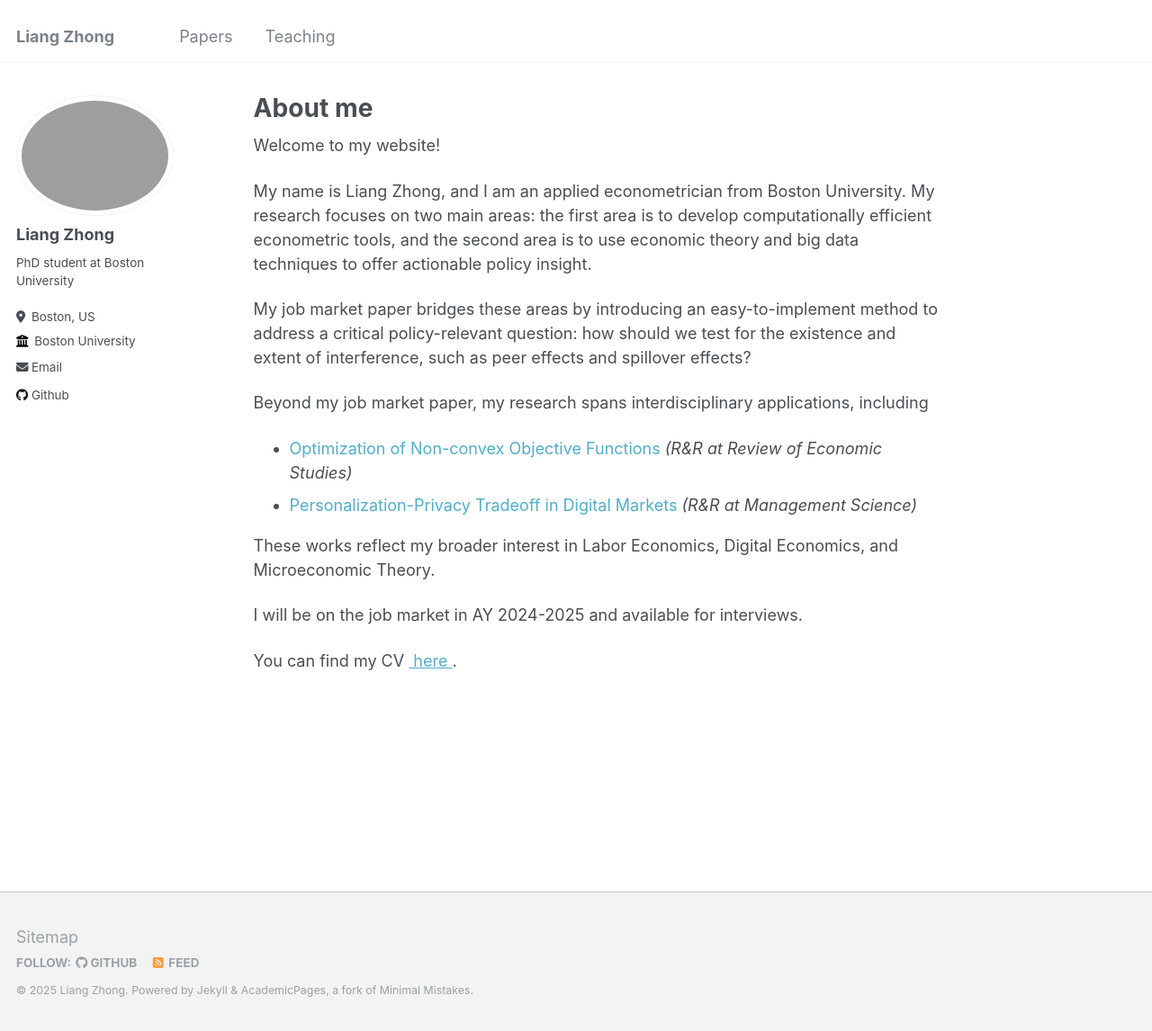
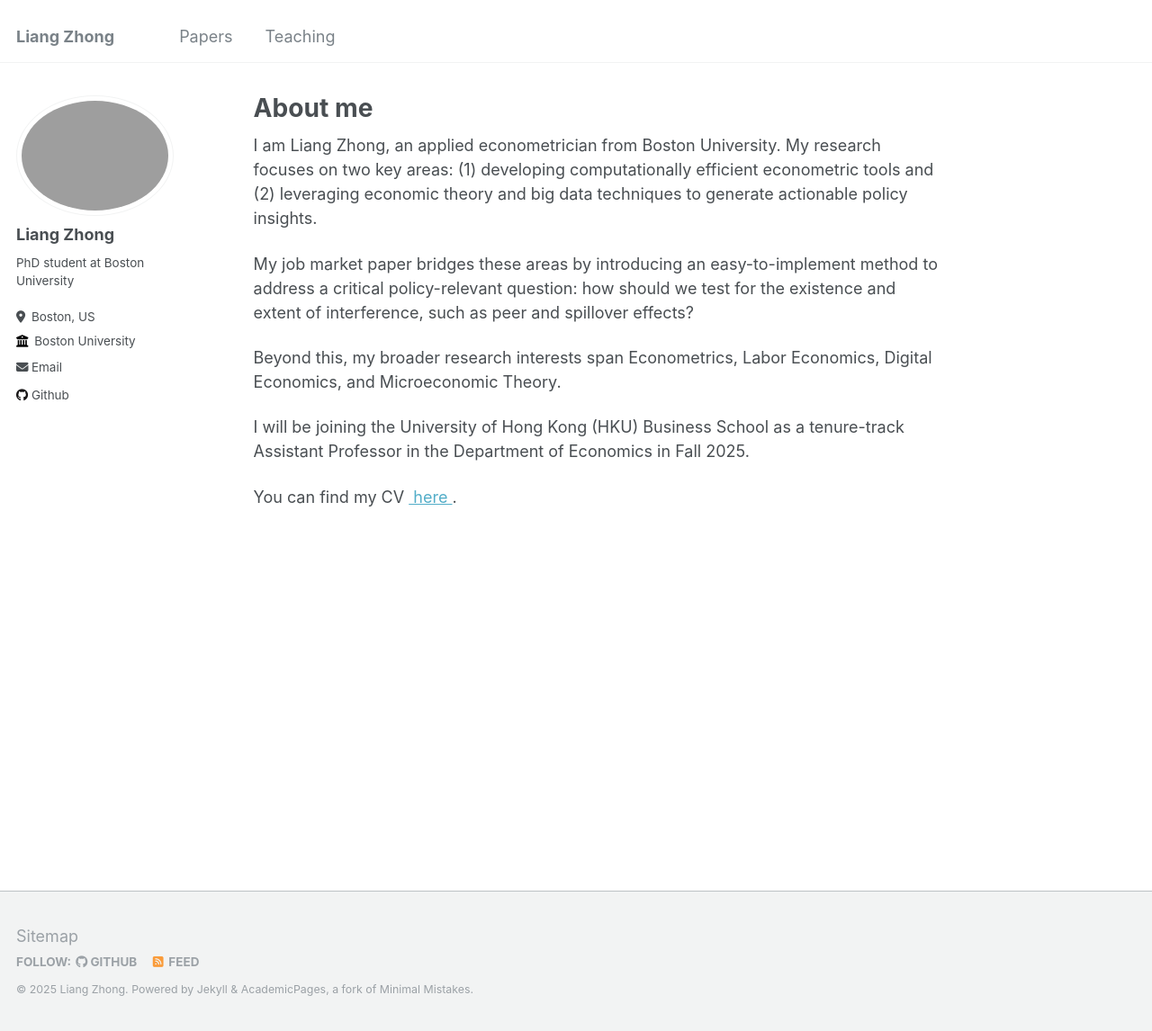
Before and after one commit to samzl1/samzl1.github.io, a Jekyll site: the page built from _pages/about.md, in a window 1280 px wide and 1146 px high. Shown: the whole window at 90% size. Built offline with Jekyll 4.4.1, drawn with Linux system fonts in a browser that asks for light colours.

Commit message:
Update about.md

```diff
--- a/_pages/about.md
+++ b/_pages/about.md
@@ -7,18 +7,12 @@ redirect_from:
   - /about.html
 ---
 
-Welcome to my website!
+I am Liang Zhong, an applied econometrician from Boston University. My research focuses on two key areas: (1) developing computationally efficient econometric tools and (2) leveraging economic theory and big data techniques to generate actionable policy insights.
 
-My name is Liang Zhong, and I am an applied econometrician from Boston University. My research focuses on two main areas: the first area is to develop computationally efficient econometric tools, and the second area is to use economic theory and big data techniques to offer actionable policy insight.
+My job market paper bridges these areas by introducing an easy-to-implement method to address a critical policy-relevant question: how should we test for the existence and extent of interference, such as peer and spillover effects?
 
-My job market paper bridges these areas by introducing an easy-to-implement method to address a critical policy-relevant question: how should we test for the existence and extent of interference, such as peer effects and spillover effects?
+Beyond this, my broader research interests span Econometrics, Labor Economics, Digital Economics, and Microeconomic Theory.
 
-Beyond my job market paper, my research spans interdisciplinary applications, including
-<ul><li> <a href="https://arxiv.org/abs/2304.14386" style="text-decoration:none" target="_blank"> Optimization of Non-convex Objective Functions </a> <em>(R&R at Review of Economic Studies)</em> </li>
-<li> <a href="https://papers.ssrn.com/sol3/papers.cfm?abstract_id=4430334" style="text-decoration:none" target="_blank"> Personalization-Privacy Tradeoff in Digital Markets </a> <em> (R&R at Management Science) </em> </li> </ul>
-
-These works reflect my broader interest in Labor Economics, Digital Economics, and Microeconomic Theory.
-
-I will be on the job market in AY 2024-2025 and available for interviews.
+I will be joining the University of Hong Kong (HKU) Business School as a tenure-track Assistant Professor in the Department of Economics in Fall 2025.
 
 <div class="wordwrap">You can find my CV <a href="http://samzl1.github.io/files/LZ_CV.pdf"> here </a>.</div>
```
